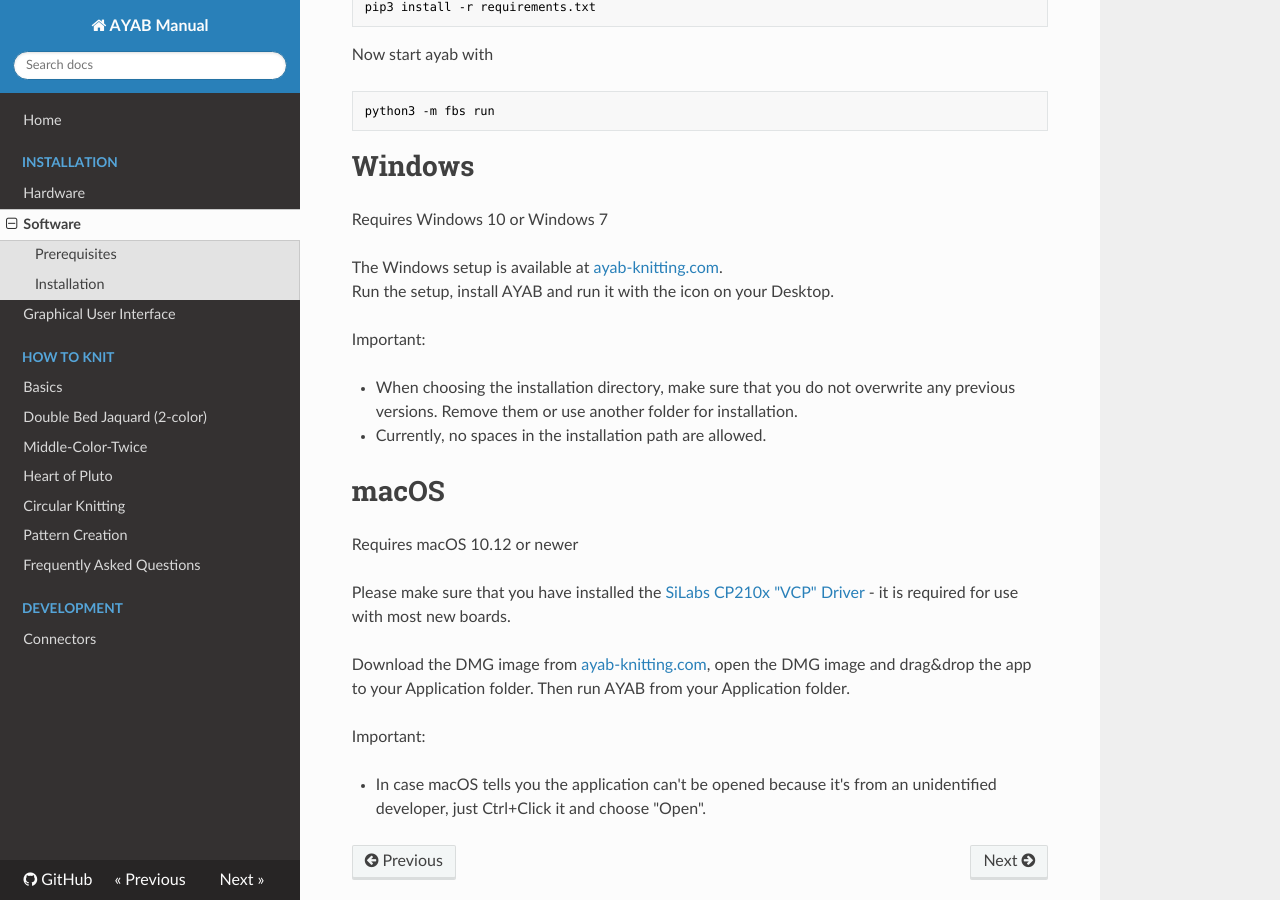
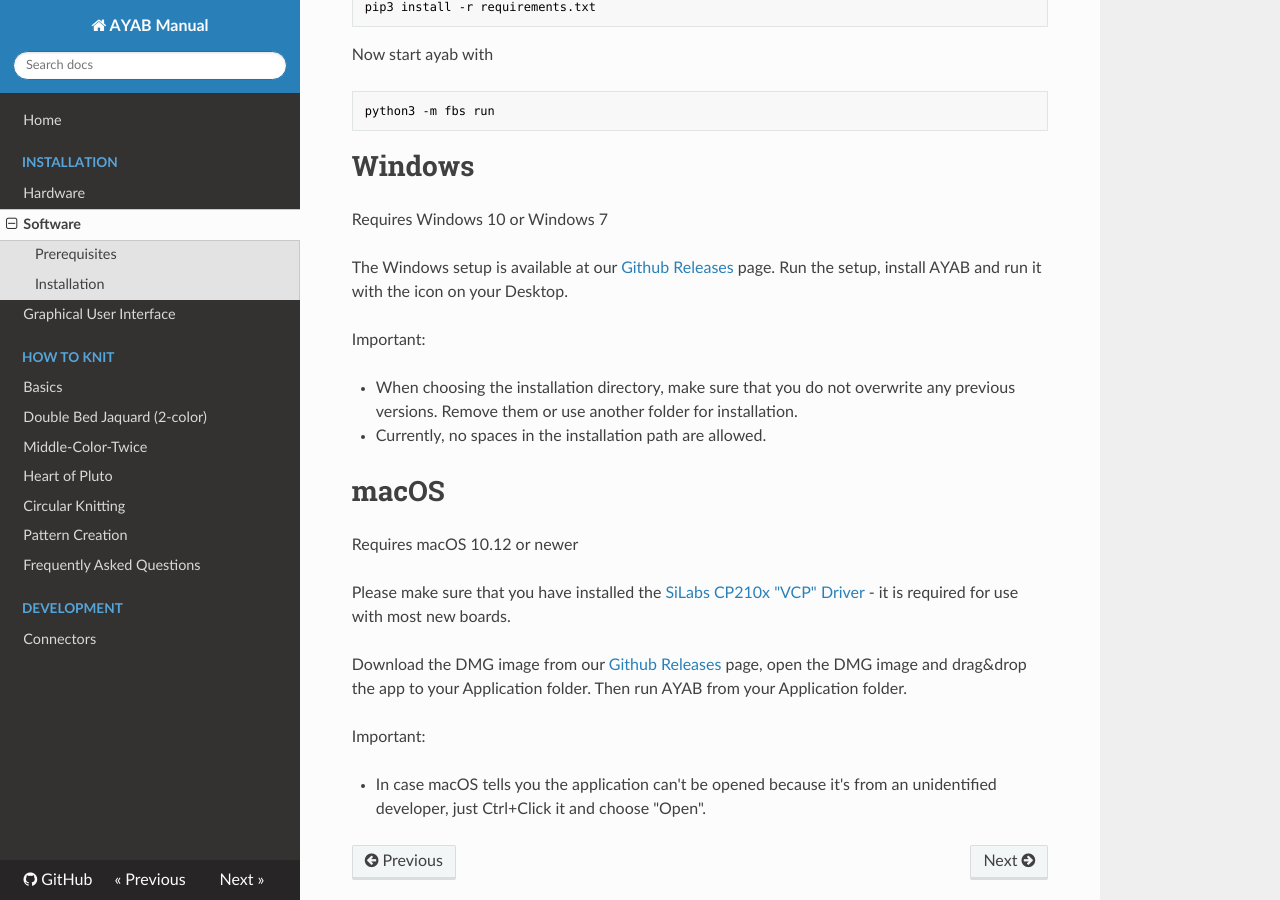
Before and after one commit to AllYarnsAreBeautiful/ayab-manual, an MkDocs documentation site: the page built from docs/installation/software.md, in a window 1280 px wide and 900 px high, scrolled down 949 px. Built offline with MkDocs 1.6.1, drawn with Linux system fonts in a browser that asks for light colours; nearby versions of some CDN libraries.

Commit message:
Update v0.95 download links to Github Releases

```diff
--- a/docs/installation/software.md
+++ b/docs/installation/software.md
@@ -41,8 +41,7 @@ Now start ayab with
 
 Requires Windows 10 or Windows 7
 
-The Windows setup is available at
-[ayab-knitting.com](https://ayab-knitting.com/ayab-software/).
+The Windows setup is available at our [Github Releases](https://github.com/AllYarnsAreBeautiful/ayab-desktop/releases/tag/v0.95) page.
 Run the setup, install AYAB and run it with the icon on your Desktop.
 
 Important:
@@ -56,7 +55,7 @@ Requires macOS 10.12 or newer
 
 Please make sure that you have installed the [SiLabs CP210x "VCP" Driver](http://www.silabs.com/products/mcu/pages/usbtouartbridgevcpdrivers.aspx) - it is required for use with most new boards.
 
-Download the DMG image from [ayab-knitting.com](https://ayab-knitting.com/ayab-software/), open the DMG image and drag&drop the app to your Application folder.
+Download the DMG image from our [Github Releases](https://github.com/AllYarnsAreBeautiful/ayab-desktop/releases/tag/v0.95) page, open the DMG image and drag&drop the app to your Application folder.
 Then run AYAB from your Application folder.
 
 Important:
```
